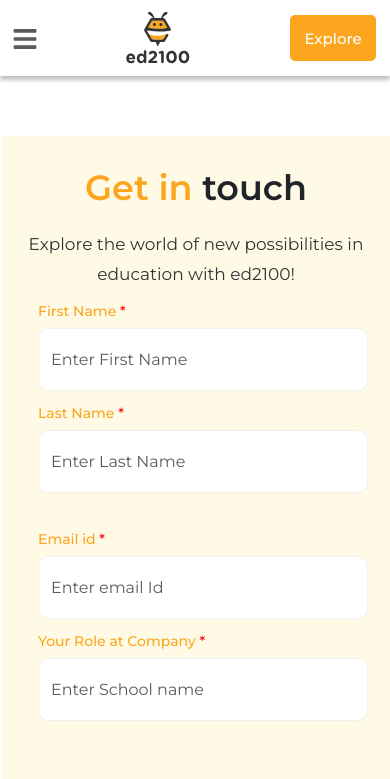
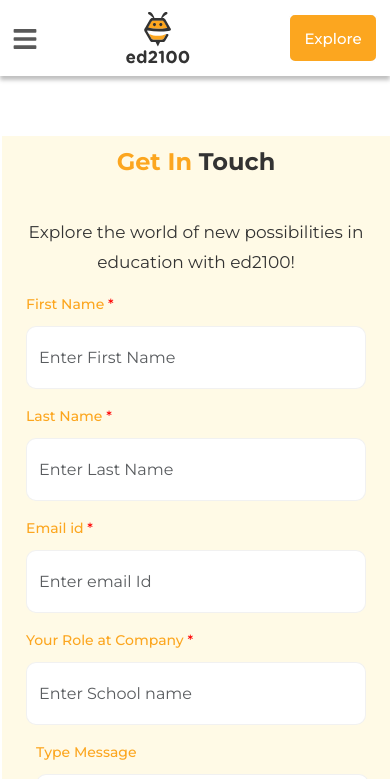
Before and after one commit to Tuntunkr/ed-landing-page, a React (Create React App) app in the folder ed-landingpage/: page /contact in a window 390 px wide. Shown: the top 779 px of the page. Built offline with nearby package versions, Linux system fonts and the light colour scheme.

Commit message:
updated codes

```diff
--- a/ed-landingpage/src/Pages/Contact.js
+++ b/ed-landingpage/src/Pages/Contact.js
@@ -22,7 +22,7 @@ function Contact() {
           <div className="Contact-row">
 
             <Form >
-              <Row className="container animate__animated animate__fadeInUp" data-wow-duration="2s">
+              <Row className=" w-auto animate__animated animate__fadeInUp" data-wow-duration="2s">
                 <Col xs={12} sm={12} md={6}>
                   <div>
                     <label for="mce-FNAME">
@@ -64,7 +64,7 @@ function Contact() {
                 </Col>
               </Row>
               <br/>
-              <Row className="container animate__animated animate__fadeInUp" data-wow-duration="2s">
+              <Row className=" w-auto animate__animated animate__fadeInUp" data-wow-duration="2s">
                 <Col xs={12} sm={12} md={6}>
                   <div>
                     <label for="mce-FNAME">
@@ -115,8 +115,8 @@ function Contact() {
                 <div className="textareafield animate__animated animate__fadeInUp" data-wow-duration="2s">
                   <label for="mce-REQUIREMEN" className="type-title">Type Message</label>
                   <textarea
-                    rows="4"
-                    cols="40"
+                    // rows="4"
+                    // cols="40"
                     type="text"
                     // value=""
                     name="comment"
--- a/ed-landingpage/src/Pages/Ed2100Slide.js
+++ b/ed-landingpage/src/Pages/Ed2100Slide.js
@@ -164,12 +164,12 @@ function Ed2100Slide() {
         {/* Mobile vies element start here ... */}
 
         <div className="mobile-views-mode">
-          <div className="container py-4 px-4 ">
+          <div className="container ">
             <Swiper
               // install Swiper modules
               modules={[Navigation]}
-              spaceBetween={30}
-              slidesPerView={2}
+              // spaceBetween={30}
+              slidesPerView={2.5}
               centeredSlides={true}
               navigation
               // scrollbar={{ draggable: true }}
--- a/ed-landingpage/src/Pages/OurSolution.js
+++ b/ed-landingpage/src/Pages/OurSolution.js
@@ -139,7 +139,7 @@ function OurSolution() {
                 // install Swiper modules
                 modules={[Navigation]}
                 spaceBetween={30}
-                slidesPerView={1}
+                slidesPerView={1.5}
                 navigation
                 // scrollbar={{ draggable: true }}
                 onSwiper={(swiper) => console.log(swiper)}
--- a/ed-landingpage/src/Pages/VideoModal.js
+++ b/ed-landingpage/src/Pages/VideoModal.js
@@ -31,7 +31,6 @@ function VideoModal(props) {
         <Modal.Body className="modals-body">
           <iframe
             className="modal__video-style"
-            loading="lazy"
             width="782"
             height="430"
             src="https://www.youtube.com/embed/vdMPP47nLhc"
--- a/ed-landingpage/src/Styles/About.css
+++ b/ed-landingpage/src/Styles/About.css
@@ -141,8 +141,13 @@
   }
 
   .Artificial-image img {
-    margin: inherit;
+    margin-left: 5px;
   }
+
+  .Artificial-image-second img {
+    border-radius: 28px;
+    margin-left: 7px;
+}
 
   .Ailist img {
     margin-left: 15px;
@@ -199,12 +204,9 @@
     justify-content: right;
   }
   .Artificial-image img {
-    width: 439.437px;
-    height: 284px;
+    margin-bottom: 10px;
   }
   .Artificial-image-second img {
-    width: 439.437px;
-    height: 284px;
     margin-bottom: 50px;
   }
 
--- a/ed-landingpage/src/Styles/Contact.css
+++ b/ed-landingpage/src/Styles/Contact.css
@@ -1,5 +1,3 @@
-
-
 /* Contact styling here ... */
 
 .contact-section {
@@ -71,7 +69,7 @@ label {
 }
 
 .form-control {
-  width: 90%;
+  width: 100%;
   height: 70px;
 }
 
@@ -96,7 +94,7 @@ label {
 }
 
 .textareafield {
-  width: 92%;
+  width: 94%;
 }
 
 .text-area {
@@ -170,7 +168,7 @@ select ::-ms-expand {
   }
 
   .Contact-content {
-    padding-top: 40px;
+    padding-top: 0px;
   }
 
   .Contact-row {
@@ -178,18 +176,45 @@ select ::-ms-expand {
   }
 
   .form-control {
-    width: 113%;
+    width: 100%;
     height: 63px;
   }
   label {
-    padding-top: 10px;
-    margin-bottom: 5px;
+    padding-top: 15px;
+    margin-bottom: 10px;
   }
   .textareafield {
     width: 98%;
   }
 
-  .Contact-content p{
+  br{
+    display: none;
+  }
+
+  .Contact-content h3 span {
+    color: #fca61f;
+    text-align: center;
+    font-family: Montserrat;
+    font-size: 24px;
+    font-style: normal;
+    font-weight: 700;
+    line-height: 51px;
+    text-transform: capitalize;
+  }
+  .Contact-content h3  {
+    color: #333;
+    text-align: center;
+    font-family: Montserrat;
+    font-size: 24px;
+    font-style: normal;
+    font-weight: 700;
+    line-height: 51px;
+    text-transform: capitalize;
+  }
+
+  .Contact-content p {
     margin-bottom: 0;
   }
+
+
 }
--- a/ed-landingpage/src/Styles/Ed2100.css
+++ b/ed-landingpage/src/Styles/Ed2100.css
@@ -1,4 +1,3 @@
-
 /* our product features styling here ... */
 
 .ed2100-slide-section {
@@ -127,10 +126,7 @@
   display: none;
 }
 
-
 /* mobile views styling here ... */
-
-
 
 @media only screen and (max-width: 600px) {
   .process-container {
@@ -174,7 +170,7 @@
     text-align: center;
   }
   .Our-L-Partners p br {
-   display: none;
+    display: none;
   }
 
   .feature-row {
@@ -187,13 +183,22 @@
     padding-top: 30px;
   }
 
-  .swiper-button-next{
+  .swiper-button-next {
     background-image: none;
   }
 
-  .swiper-button-prev{
+  .swiper-button-prev {
     background-image: none;
   }
 
-
+  .Our-Learning_partners {
+    padding: auto;
+    border-radius: 10px;
+    border: 1px solid #d6d6d6;
+    background: #fff;
+    width: 160px;
+    height: 200px ;
+    margin-bottom: 3rem;
+    margin-right: 20px;
+  }
 }
--- a/ed-landingpage/src/Styles/Ed21Program.css
+++ b/ed-landingpage/src/Styles/Ed21Program.css
@@ -16,7 +16,6 @@
 .content-edpropgram h3 span {
   color: #fca61f;
   font-size: 35px;
-  font-style: normal;
   font-weight: 600;
   line-height: 23px;
 }
@@ -24,7 +23,6 @@
 .content-edpropgram h3 {
   color: #333;
   font-size: 35px;
-  font-style: normal;
   font-weight: 600;
   line-height: 23px;
 }
@@ -34,7 +32,6 @@
   color: #333;
   text-align: center;
   font-size: 17px;
-  font-style: normal;
   font-weight: 400;
   line-height: 30px;
   margin-bottom: 3rem;
@@ -44,7 +41,6 @@
   color: #333;
   text-align: center;
   font-size: 18px;
-  font-style: normal;
   font-weight: 700;
   line-height: 30px;
 }
@@ -68,7 +64,6 @@
   color: #ffffff;
   text-align: center;
   font-size: 20px;
-  font-style: normal;
   font-weight: 600;
   line-height: 10px;
   /* border-radius: 6px; */
@@ -117,7 +112,7 @@
     color: #fca61f !important;
     text-align: center;
     font-size: 24px !important;
-    font-style: normal;
+
     font-weight: 700;
     line-height: 51px;
   }
@@ -125,7 +120,7 @@
     color: #333 !important;
     text-align: center;
     font-size: 24px !important;
-    font-style: normal;
+
     font-weight: 700;
     line-height: 51px;
   }
@@ -148,10 +143,8 @@
 
   .content-edpropgram p {
     margin-top: 10px;
-    text-align: initial;
     color: #333;
     font-size: 16px;
-    font-style: normal;
     font-weight: 400;
     line-height: 26px;
   }
--- a/ed-landingpage/src/Styles/Footer.css
+++ b/ed-landingpage/src/Styles/Footer.css
@@ -259,4 +259,11 @@ footer .footer-logo img {
   .footer-menu-title{
     text-align: center;
   }
+
+  .footer-menu-title2{
+    display: none;
+  }
+  .footer-menu-title1{
+    display: none;
+  }
 }
--- a/ed-landingpage/src/Styles/OurSolution.css
+++ b/ed-landingpage/src/Styles/OurSolution.css
@@ -70,7 +70,10 @@
   border: 1px solid #d6d6d6;
   background: #fff;
   display: flex;
-  max-height: fit-content;
+  max-height: 450px;
+  max-width: 460px;
+  width: 407px;
+  height: 491px;
 }
 
 .Our-S-card .img-box-f {
@@ -154,19 +157,20 @@
     text-transform: capitalize;
   }
   .Our-S-card {
-    margin-top: 15px;
+    /* margin-top: 15px; */
+    /* gap: 5px; */
+    width: 213px;
+    height: 400px;
   }
 
   .Our-Solution-title p {
     margin-top: 10px;
-    text-align: initial;
     color: #333;
     font-size: 16px;
     font-style: normal;
     font-weight: 400;
     line-height: 26px;
     margin-left: 10px;
-
   }
 
   .desktop-mode {
@@ -175,6 +179,7 @@
 
   .mobile-views-mode {
     display: block;
+    margin-left: -130px;
   }
 
   .Our-S-row {
@@ -183,6 +188,7 @@
 
   .mobile-Our-S-section {
     display: block;
+
   }
 
   br {
--- a/ed-landingpage/src/components/Footer.js
+++ b/ed-landingpage/src/components/Footer.js
@@ -85,7 +85,7 @@ function Footer() {
                   </ul>
                 </div>
               </div>
-              <div className="col-md-2 footer-menu-title">
+              <div className="col-md-2 footer-menu-title1">
                 <div className="footer-menu-title">
                   <h5>Link Group 1</h5>
                   <ul>
@@ -123,7 +123,7 @@ function Footer() {
                 </div>
               </div>
               <div className="col-md-2">
-                <div className="footer-menu-title">
+                <div className="footer-menu-title2">
                   <h5>Link Group 1</h5>
                   <ul>
                     <li>
```
